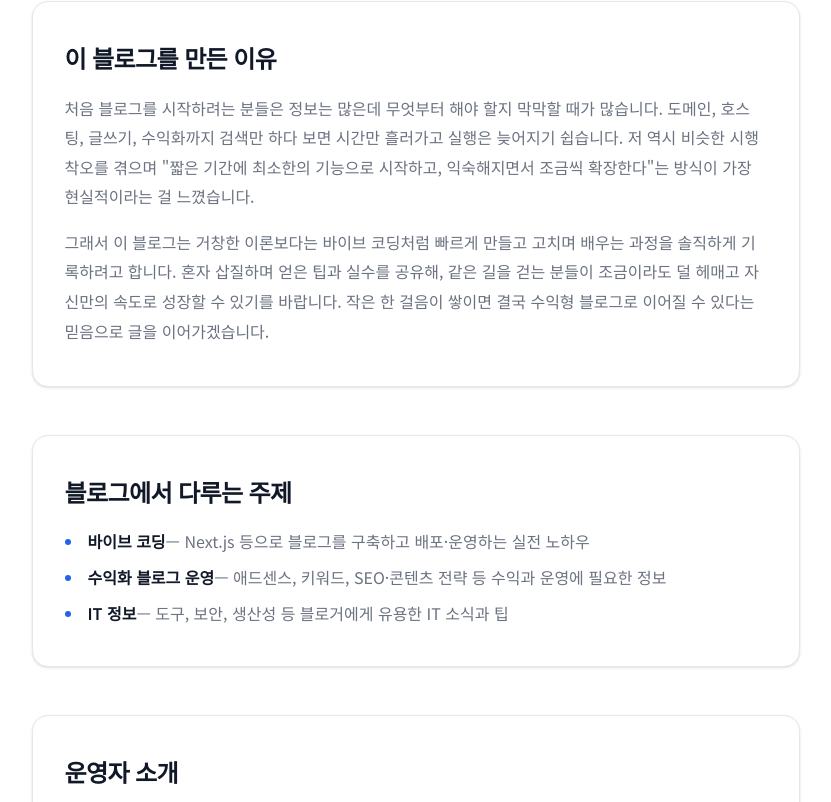
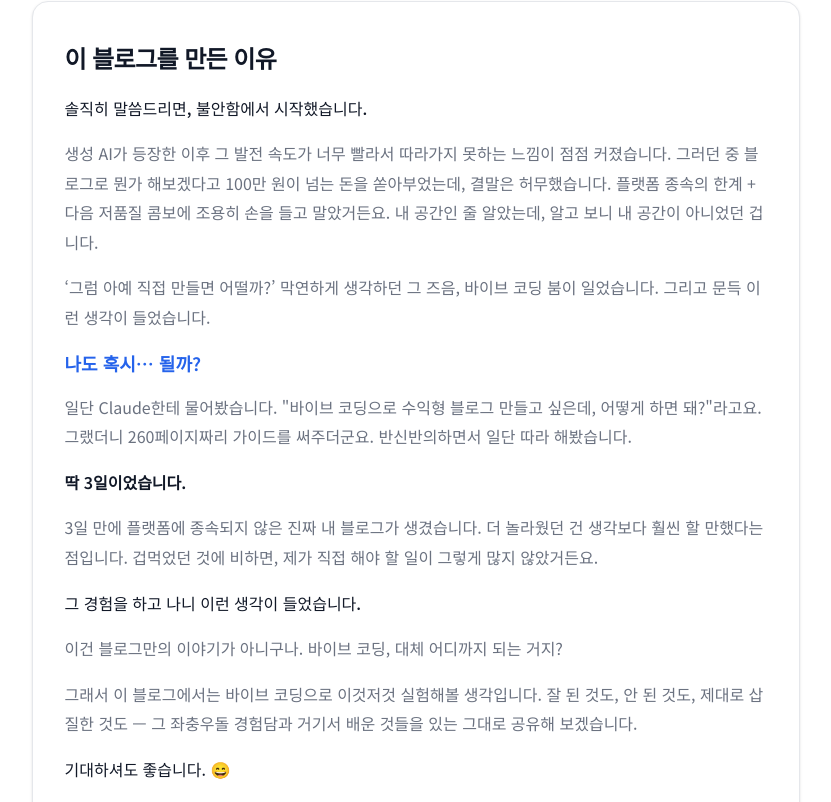
Before and after one commit to ijsmith00/vibe-blog, a Next.js app: page /about in a window 1280 px wide. Shown: the part 398-1200 px from the top of the page, without its empty margins (208-1039 px from the left). Built offline with nearby package versions, Linux system fonts and the light colour scheme.

Commit message:
소개 페이지 수정

```diff
--- a/app/(site)/about/page.js
+++ b/app/(site)/about/page.js
@@ -9,7 +9,7 @@ const OPERATOR_DISPLAY_NAME = "바이브 빌더";
 export async function generateMetadata() {
   return {
     title: `소개 | ${SITE_NAME}`,
-    description: `${SITE_NAME}는 바이브 코딩과 수익형 블로그 운영 노하우를 나누는 공간입니다. 운영자의 목표와 다루는 주제, 문의 방법을 안내합니다.`,
+    description: `${SITE_NAME}는 바이브 코딩으로 다양한 실험을 해보고 그 노하우를 나누는 공간입니다.`,
   };
 }
 
@@ -75,7 +75,7 @@ export default function AboutPage() {
               {OPERATOR_DISPLAY_NAME}
             </h1>
             <p className="mt-3 text-base leading-relaxed text-text-sub dark:text-dm-muted sm:text-lg">
-              코딩이 낯설어도 괜찮아요—짧은 기간 안에 블로그를 만들고, 꾸준히 성장하는
+              에이전틱틱 AI와 바이브 코딩으로 이것저것 만들어 보면서 배운 노하우와 결과물을 나누고, 꾸준히 성장하는
               여정을 함께합니다.
             </p>
           </div>
@@ -91,19 +91,50 @@ export default function AboutPage() {
             이 블로그를 만든 이유
           </h2>
           <div className="mt-5 space-y-4 text-[0.9375rem] leading-[1.85] text-text-sub dark:text-dm-muted sm:text-base">
-            <p>
-              처음 블로그를 시작하려는 분들은 정보는 많은데 무엇부터 해야 할지 막막할 때가
-              많습니다. 도메인, 호스팅, 글쓰기, 수익화까지 검색만 하다 보면 시간만
-              흘러가고 실행은 늦어지기 쉽습니다. 저 역시 비슷한 시행착오를 겪으며
-              &quot;짧은 기간에 최소한의 기능으로 시작하고, 익숙해지면서 조금씩
-              확장한다&quot;는 방식이 가장 현실적이라는 걸 느꼈습니다.
+            <p className="font-medium text-text-main dark:text-dm-text">
+              솔직히 말씀드리면, 불안함에서 시작했습니다.
             </p>
             <p>
-              그래서 이 블로그는 거창한 이론보다는 바이브 코딩처럼 빠르게 만들고
-              고치며 배우는 과정을 솔직하게 기록하려고 합니다. 혼자 삽질하며 얻은 팁과
-              실수를 공유해, 같은 길을 걷는 분들이 조금이라도 덜 헤매고 자신만의 속도로
-              성장할 수 있기를 바랍니다. 작은 한 걸음이 쌓이면 결국 수익형 블로그로
-              이어질 수 있다는 믿음으로 글을 이어가겠습니다.
+              생성 AI가 등장한 이후 그 발전 속도가 너무 빨라서 따라가지 못하는
+              느낌이 점점 커졌습니다. 그러던 중 블로그로 뭔가 해보겠다고 100만
+              원이 넘는 돈을 쏟아부었는데, 결말은 허무했습니다. 플랫폼 종속의 한계
+              + 다음 저품질 콤보에 조용히 손을 들고 말았거든요. 내 공간인 줄
+              알았는데, 알고 보니 내 공간이 아니었던 겁니다.
+            </p>
+            <p>
+              ‘그럼 아예 직접 만들면 어떨까?’ 막연하게 생각하던 그 즈음, 바이브 코딩
+              붐이 일었습니다. 그리고 문득 이런 생각이 들었습니다.
+            </p>
+            <p className="text-lg font-semibold text-primary dark:text-blue-400">
+              나도 혹시… 될까?
+            </p>
+            <p>
+              일단 Claude한테 물어봤습니다. &quot;바이브 코딩으로 수익형 블로그
+              만들고 싶은데, 어떻게 하면 돼?&quot;라고요. 그랬더니 260페이지짜리
+              가이드를 써주더군요. 반신반의하면서 일단 따라 해봤습니다.
+            </p>
+            <p className="font-semibold text-text-main dark:text-dm-text">
+              딱 3일이었습니다.
+            </p>
+            <p>
+              3일 만에 플랫폼에 종속되지 않은 진짜 내 블로그가 생겼습니다. 더
+              놀라웠던 건 생각보다 훨씬 할 만했다는 점입니다. 겁먹었던 것에 비하면,
+              제가 직접 해야 할 일이 그렇게 많지 않았거든요.
+            </p>
+            <p className="font-medium text-text-main dark:text-dm-text">
+              그 경험을 하고 나니 이런 생각이 들었습니다.
+            </p>
+            <p>
+              이건 블로그만의 이야기가 아니구나. 바이브 코딩, 대체 어디까지 되는
+              거지?
+            </p>
+            <p>
+              그래서 이 블로그에서는 바이브 코딩으로 이것저것 실험해볼 생각입니다.
+              잘 된 것도, 안 된 것도, 제대로 삽질한 것도 — 그 좌충우돌 경험담과
+              거기서 배운 것들을 있는 그대로 공유해 보겠습니다.
+            </p>
+            <p className="text-text-main dark:text-dm-text">
+              기대하셔도 좋습니다. 😄
             </p>
           </div>
         </section>
@@ -120,19 +151,13 @@ export default function AboutPage() {
               <strong className="font-semibold text-text-main dark:text-dm-text">
                 바이브 코딩
               </strong>
-              — Next.js 등으로 블로그를 구축하고 배포·운영하는 실전 노하우
+              — Next.js 등으로 블로그를 구축하고 배포·운영하는 실전 노하우, 에이전틱 AI와 함께 실험하는 과정
             </li>
             <li>
               <strong className="font-semibold text-text-main dark:text-dm-text">
                 수익화 블로그 운영
               </strong>
               — 애드센스, 키워드, SEO·콘텐츠 전략 등 수익과 운영에 필요한 정보
-            </li>
-            <li>
-              <strong className="font-semibold text-text-main dark:text-dm-text">
-                IT 정보
-              </strong>
-              — 도구, 보안, 생산성 등 블로거에게 유용한 IT 소식과 팁
             </li>
           </ul>
         </section>
@@ -146,14 +171,14 @@ export default function AboutPage() {
           </h2>
           <div className="mt-5 space-y-4 text-[0.9375rem] leading-[1.85] text-text-sub dark:text-dm-muted sm:text-base">
             <p>
-              블로그 운영과 콘텐츠 제작, 글쓰기기에 관심이 많고, 직접 만들고 배우는 과정을
+              블로그 운영과 콘텐츠 제작, 글쓰기에 관심이 많고, 직접 만들고 배우는 과정을
               즐기는 편입니다. 새로운 도구와 트렌드는 빠르게 익히되, 글에서는 가능한
               쉽게 풀어 독자분들이 바로 적용해 보실 수 있도록 노력하고 있습니다.
             </p>
             <p>
               관심사로는 테크니컬 라이팅, 독서와 글쓰기, 그리고 장기적으로 블로그
-              한 줄기로 꾸준한 수익 구조를 만드는 일에 큰 흥미를 둡니다. 질문이나
-              제안이 있으시면 아래 버튼으로 편하게 연락 주세요.
+              한 줄기로 꾸준한 수익 구조를 만드는 일에 큰 흥미가 있습니니다. 질문이나
+              제안이 있으시면 편하게 연락 주세요.
             </p>
           </div>
         </section>
--- a/app/(site)/category/[category]/page.js
+++ b/app/(site)/category/[category]/page.js
@@ -4,9 +4,9 @@ import Breadcrumb from "@/app/components/Breadcrumb";
 import PostCard from "@/app/components/PostCard";
 import { normalizeCategory } from "@/lib/category";
 import {
-  absoluteOgImageUrl,
   absolutePageUrl,
   SITE_NAME,
+  ogImageMetadata,
 } from "@/lib/site-config";
 import {
   getAllCategories,
@@ -37,7 +37,7 @@ export async function generateMetadata({ params }) {
 
   const description = `${label} 카테고리 글 목록 — ${SITE_NAME}`;
   const canonical = absolutePageUrl(`/category/${encodeURIComponent(label)}`);
-  const ogImage = absoluteOgImageUrl(null);
+  const ogImage = ogImageMetadata(null, label);
 
   return {
     title: label,
@@ -49,7 +49,7 @@ export async function generateMetadata({ params }) {
       title: label,
       description,
       siteName: SITE_NAME,
-      images: [{ url: ogImage, alt: label }],
+      images: [ogImage],
     },
     twitter: {
       card: "summary_large_image",
--- a/app/(site)/posts/[slug]/page.js
+++ b/app/(site)/posts/[slug]/page.js
@@ -13,6 +13,7 @@ import {
   absolutePageUrl,
   SITE_NAME,
   SITE_URL,
+  ogImageMetadata,
 } from "@/lib/site-config";
 
 function isNonOptimizableImageSrc(src) {
@@ -41,7 +42,7 @@ export async function generateMetadata({ params }) {
   }
 
   const canonical = absolutePageUrl(`/posts/${slug}`);
-  const ogImage = absoluteOgImageUrl(post.thumbnailUrl);
+  const ogImage = ogImageMetadata(post.thumbnailUrl, post.title);
 
   return {
     title: post.title,
@@ -56,12 +57,7 @@ export async function generateMetadata({ params }) {
       description: post.description,
       publishedTime: post.date,
       modifiedTime: post.dateModified,
-      images: [
-        {
-          url: ogImage,
-          alt: post.title,
-        },
-      ],
+      images: [ogImage],
     },
     twitter: {
       card: "summary_large_image",
--- a/app/(site)/tag/[tag]/page.js
+++ b/app/(site)/tag/[tag]/page.js
@@ -3,9 +3,9 @@ import { notFound } from "next/navigation";
 
 import PostCard from "@/app/components/PostCard";
 import {
-  absoluteOgImageUrl,
   absolutePageUrl,
   SITE_NAME,
+  ogImageMetadata,
 } from "@/lib/site-config";
 import { getAllTags, getPostsByTag } from "@/lib/posts";
 
@@ -35,7 +35,7 @@ export async function generateMetadata({ params }) {
   const title = `#${label}`;
   const description = `「${label}」 태그가 달린 글 목록 — ${SITE_NAME}`;
   const canonical = absolutePageUrl(`/tag/${encodeURIComponent(label)}`);
-  const ogImage = absoluteOgImageUrl(null);
+  const ogImage = ogImageMetadata(null, title);
 
   return {
     title,
@@ -47,7 +47,7 @@ export async function generateMetadata({ params }) {
       title,
       description,
       siteName: SITE_NAME,
-      images: [{ url: ogImage, alt: title }],
+      images: [ogImage],
     },
     twitter: {
       card: "summary_large_image",
--- a/app/global-not-found.js
+++ b/app/global-not-found.js
@@ -7,7 +7,7 @@ import {
   getWebSiteJsonLd,
   GOOGLE_SITE_VERIFICATION,
 } from "@/lib/config";
-import { SITE_NAME } from "@/lib/site-config";
+import { SITE_NAME, SITE_URL, ogImageMetadata } from "@/lib/site-config";
 
 const geistMono = Geist_Mono({
   variable: "--font-geist-mono",
@@ -24,11 +24,27 @@ const notoSansKr = Noto_Sans_KR({
 });
 
 export const metadata = {
+  metadataBase: new URL(SITE_URL),
   title: "페이지를 찾을 수 없습니다",
   description: `${SITE_NAME}에서 요청하신 페이지를 찾을 수 없습니다.`,
   robots: {
     index: false,
     follow: true,
+  },
+  openGraph: {
+    type: "website",
+    locale: "ko_KR",
+    url: SITE_URL,
+    siteName: SITE_NAME,
+    title: "페이지를 찾을 수 없습니다",
+    description: `${SITE_NAME}에서 요청하신 페이지를 찾을 수 없습니다.`,
+    images: [ogImageMetadata(null, SITE_NAME)],
+  },
+  twitter: {
+    card: "summary_large_image",
+    title: "페이지를 찾을 수 없습니다",
+    description: `${SITE_NAME}에서 요청하신 페이지를 찾을 수 없습니다.`,
+    images: [ogImageMetadata(null, SITE_NAME)],
   },
 };
 
--- a/app/layout.js
+++ b/app/layout.js
@@ -8,9 +8,9 @@ import {
 } from "@/lib/config";
 import {
   DEFAULT_DESCRIPTION,
-  DEFAULT_OG_IMAGE_PATH,
   SITE_NAME,
   SITE_URL,
+  ogImageMetadata,
 } from "@/lib/site-config";
 const geistMono = Geist_Mono({
   variable: "--font-geist-mono",
@@ -49,18 +49,13 @@ export async function generateMetadata() {
       siteName: SITE_NAME,
       title: SITE_NAME,
       description: DEFAULT_DESCRIPTION,
-      images: [
-        {
-          url: DEFAULT_OG_IMAGE_PATH,
-          alt: SITE_NAME,
-        },
-      ],
+      images: [ogImageMetadata(null, SITE_NAME)],
     },
     twitter: {
       card: "summary_large_image",
       title: SITE_NAME,
       description: DEFAULT_DESCRIPTION,
-      images: [DEFAULT_OG_IMAGE_PATH],
+      images: [ogImageMetadata(null, SITE_NAME)],
     },
   };
 }
--- a/lib/config.js
+++ b/lib/config.js
@@ -42,6 +42,10 @@ export const SITE_CATEGORIES = [
 /** public 기준 경로 */
 export const DEFAULT_OG_IMAGE_PATH = "/og-default.png";
 
+/** 기본 OG 이미지 픽셀 크기 (og-default.png·og:image:width/height) — 카카오 등 스크래퍼 호환 */
+export const DEFAULT_OG_IMAGE_WIDTH = 1200;
+export const DEFAULT_OG_IMAGE_HEIGHT = 630;
+
 /** 소개 페이지 프로필 이미지 — public 기준 경로(예: `/about-avatar.jpg`). 비어 있으면 이니셜 아바타 */
 export const ABOUT_PROFILE_IMAGE_PATH = "";
 
```
Also changed, not shown: app/(site)/category/page.js (+30 -6 lines), app/(site)/tag/page.js (+30 -6 lines), lib/site-config.js (+43 -0 lines), next.config.mjs (+32 -1 lines).
